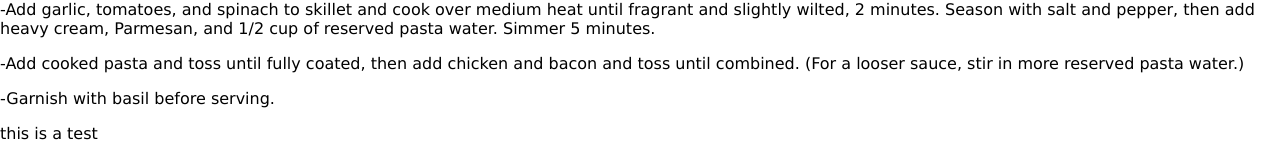
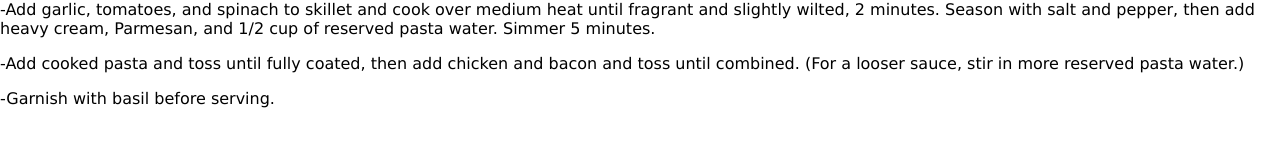
Before and after one commit to ryanmgds/P4-Wildcats, a Flask app: template templates/main.html in a window 1280 px wide. Shown: the part 1687-1846 px from the top of the page. After the commit the page ends 1795 px from the top, so only its background shows below. Run offline with Flask 2, Linux system fonts and the light colour scheme; the template is opened without the code that fills it, so the values that code supplies are empty.

Commit message:
we are good. Test was successfully executed

```diff
--- a/templates/main.html
+++ b/templates/main.html
@@ -227,5 +227,3 @@
 
 
     </html>
-
-    this is a test
```
